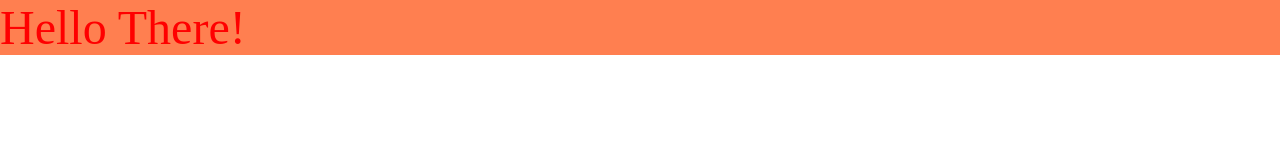
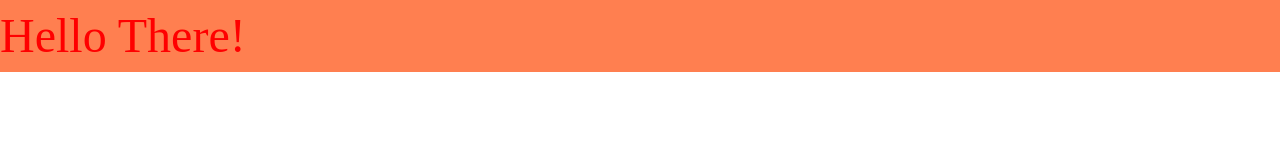
Before and after one commit to bismarkagyare/battleship, a website built with webpack: page src/template.html in a window 1280 px wide. Built offline with nearby package versions, Linux system fonts and the light colour scheme.

Commit message:
import css reset into main file

```diff
--- a/src/styles/style.scss
+++ b/src/styles/style.scss
@@ -1,8 +1,4 @@
-* {
-  margin: 0;
-  padding: 0;
-  box-sizing: border-box;
-}
+@import 'reset';
 
 .testing {
   color: red;
```
